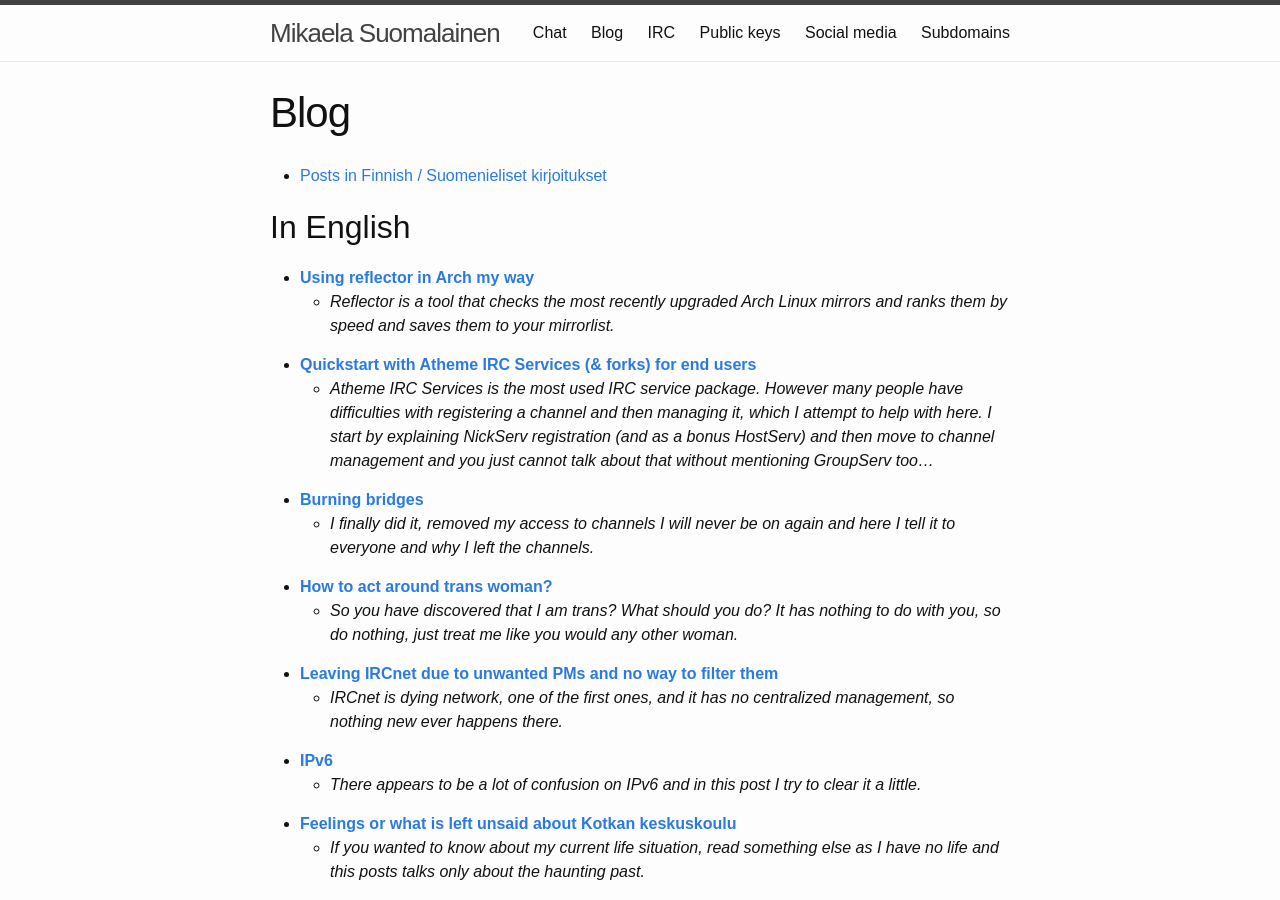
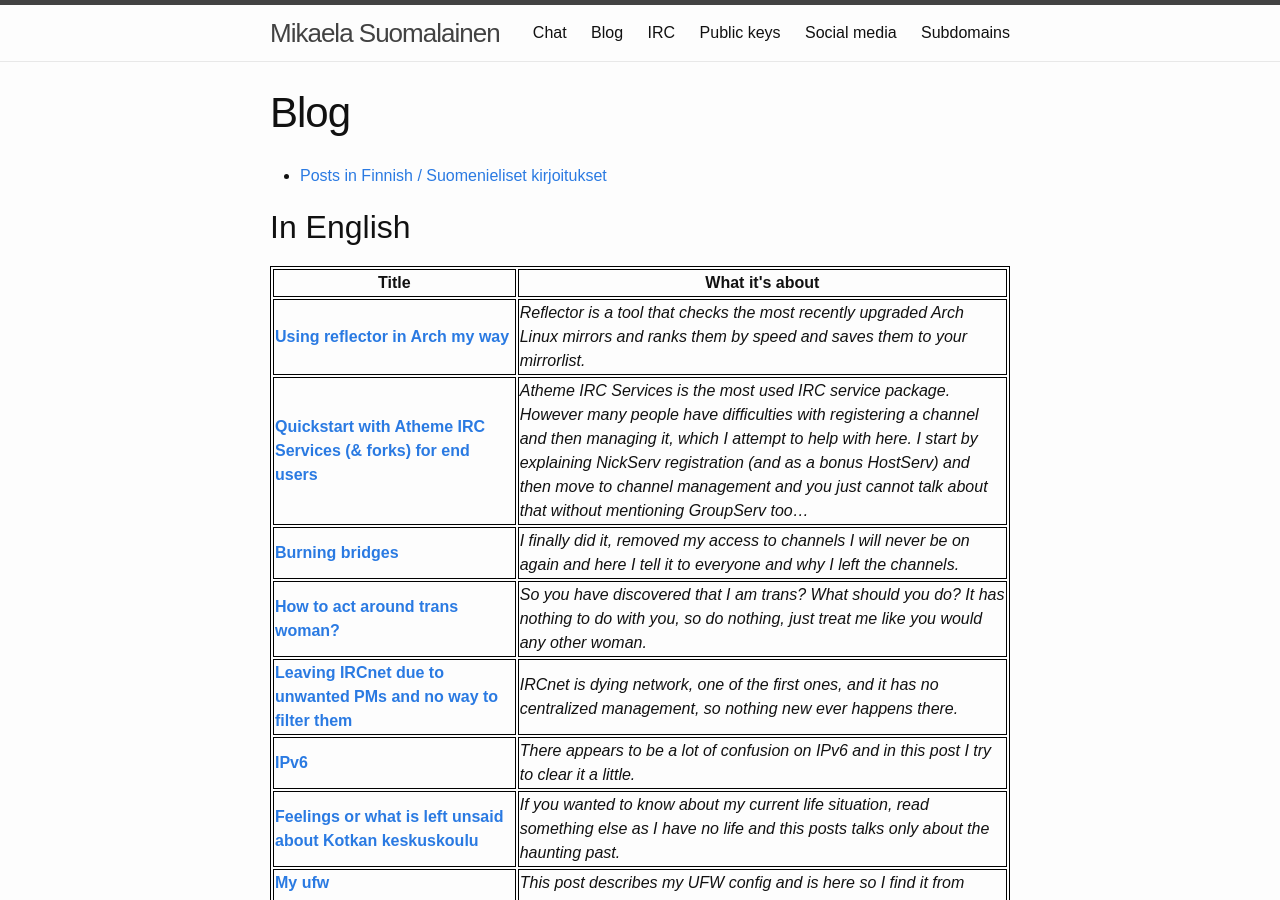
Before and after one commit to Mikaela/mikaela.github.io, a Jekyll site: the page built from blog/index.md, in a window 1280 px wide and 900 px high. Built offline with Jekyll 4.4.1, drawn with Linux system fonts in a browser that asks for light colours; Markdown is read by kramdown in place of the engine named in the settings; some of the changed text lies outside the part shown.

Commit message:
blog/index: if the validator likes tables...

```diff
--- a/blog/index.md
+++ b/blog/index.md
@@ -9,30 +9,30 @@ excerpt: "Blog index, posts in English and posts in Finnish — Blogin etusivu,
 
 ## In English
 
-<ul>
+<table>
+    <tr>
+        <th>Title</th>
+        <th>What it's about</th>
+    </tr>
   {% for post in site.categories.english %}
-    <li>
-      <strong><a href="{{ post.url }}">{{ post.title }}</a></strong>
-    </li>
-<ul>
-    <li>
-        <p><em>{{ post.excerpt | strip_html }}</em></p>
-    </li>
-    </ul>
+    <tr>
+        <td><strong><a href="{{ post.url }}">{{ post.title }}</a></strong></td>
+        <td><em>{{ post.excerpt | strip_html }}</em></td>
+    </tr>
   {% endfor %}
-</ul>
+</table>
 
 ## Suomeksi
 
-<ul>
+<table>
+    <tr>
+        <th>Otsikko</th>
+        <th>Mistä se kertoo</th>
+    </tr>
   {% for post in site.categories.finnish %}
-    <li>
-      <strong><a href="{{ post.url }}">{{ post.title }}</a></strong>
-    </li>
-<ul>
-    <li>
-        <p><em>{{ post.excerpt | strip_html }}</em></p>
-    </li>
-    </ul>
+    <tr>
+        <td><strong><a href="{{ post.url }}">{{ post.title }}</a></strong></td>
+        <td><em>{{ post.excerpt | strip_html }}</em></td>
+    </tr>
   {% endfor %}
-</ul>
+</table>
```
